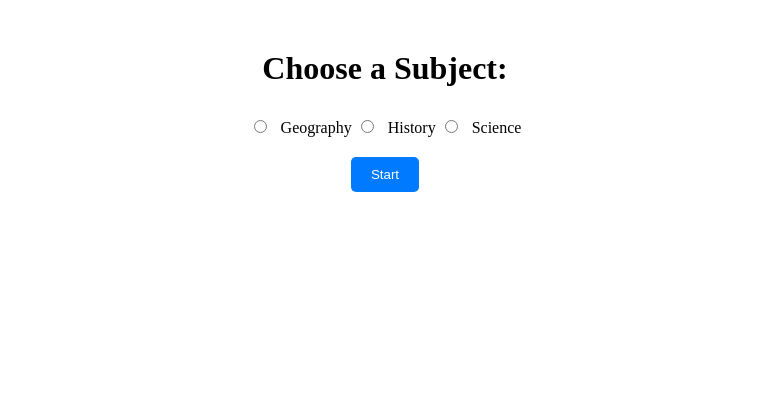
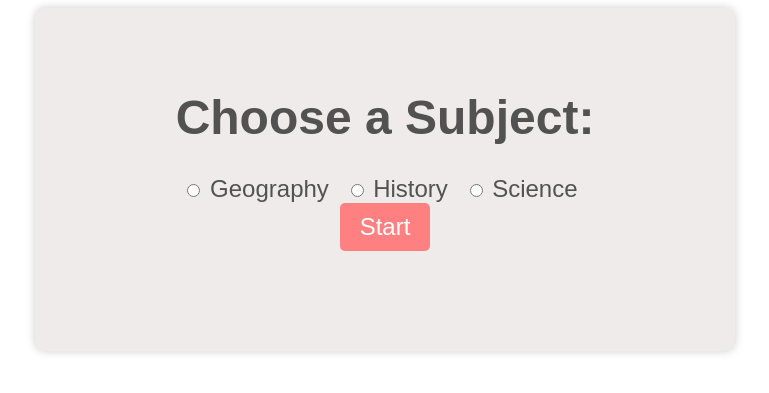
Before and after one commit to eyamajbri/projet-web, a PHP site: page /trivia.html in a window 1280 px wide. Shown: the top 393 px of the page, without its empty margins (255-1024 px from the left). Run offline with PHP 8.4, Linux system fonts and the light colour scheme.

Commit message:
Update trivia1.css

```diff
--- a/games/trivia/trivia1.css
+++ b/games/trivia/trivia1.css
@@ -1,54 +1,94 @@
 .container {
-    max-width: 800px;
+  width: 600px;
   margin: 0 auto;
   text-align: center;
+  background-color: #f0ebeb;
+  padding: 50px;
+  border-radius: 10px;
+  box-shadow: 0 0 10px rgba(0, 0, 0, 0.2);
 }
 
 h1 {
-    margin-top: 50px;
+  font-size: 3rem;
+  margin-bottom: 30px;
+  color: #525252;
+  font-family: 'Montserrat', sans-serif;
 }
 
 form {
-    margin-top: 30px;
+  margin-bottom: 50px;
 }
 
-  input[type="radio"] {
+label {
   margin-right: 10px;
+  font-size: 1.5rem;
+  color: #525252;
+  font-family: 'Montserrat', sans-serif;
 }
 
 button {
-    margin-top: 20px;
+  font-size: 1.5rem;
+  background-color: #ff8080;
+  color: #fff;
+  border: none;
   padding: 10px 20px;
   border-radius: 5px;
-    background-color: #007bff;
-    color: white;
-    border: none;
   cursor: pointer;
+  font-family: 'Montserrat', sans-serif;
 }
 
 button:hover {
-    background-color: #0069d9;
+  background-color: #ff6666;
 }
 
 #game {
   display: none;
-    margin-top: 30px;
 }
 
 .question {
-    margin-top: 20px;
-    color: #003f3f;
+  margin-bottom: 50px;
 }
 
-  .option {
-    display: block;
-    margin-top: 20px;
+.question h2 {
+  font-size: 2.5rem;
   margin-bottom: 20px;
-    padding: 10px;
-    border: 1px solid #ddd;
+  color: #525252;
+  font-family: 'Montserrat', sans-serif;
+}
+
+ul {
+  list-style: none;
+  margin: 0;
+  padding: 0;
+}
+
+li {
+  font-size: 1.2rem;
+  padding: 10px 20px;
+  margin-bottom: 10px;
   border-radius: 5px;
+  cursor: pointer;
+  background-color: #f5f5f5;
+  color: #525252;
+  font-family: 'Roboto', sans-serif;
+}
 
+li:hover {
+  background-color: #e0e0e0;
 }
-  .option label {
-    margin-left: 10px;
+
+li:active {
+  background-color: #d4d4d4;
 }
+
+li.correct {
+  background-color: #a7ef9c;
+  color: #525252;
+  font-family: 'Roboto', sans-serif;
+}
+
+li.incorrect {
+  background-color: #ff9999;
+  color: #525252;
+  font-family: 'Roboto', sans-serif;
+}
```
Lines whose indentation alone changed are shown as unchanged.
